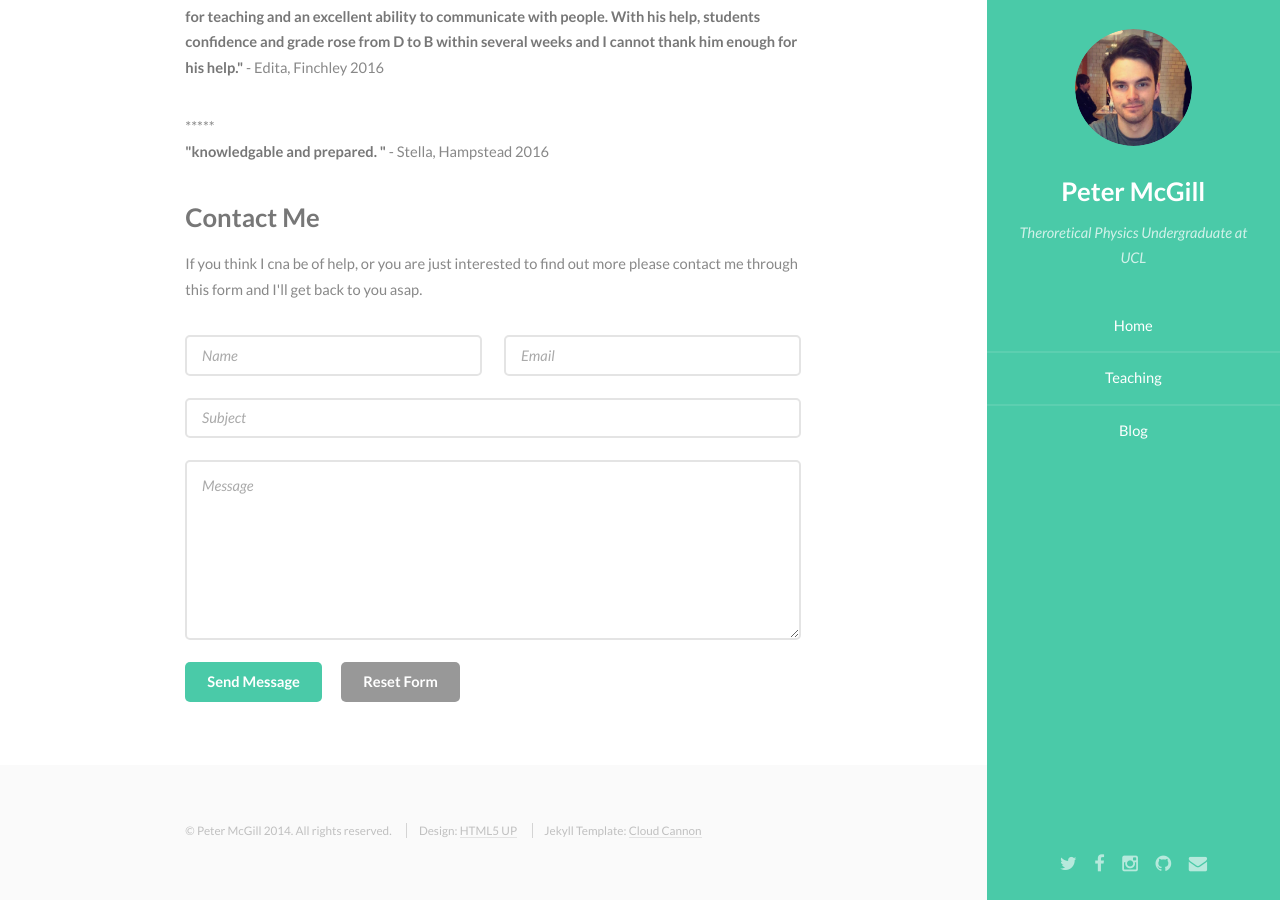
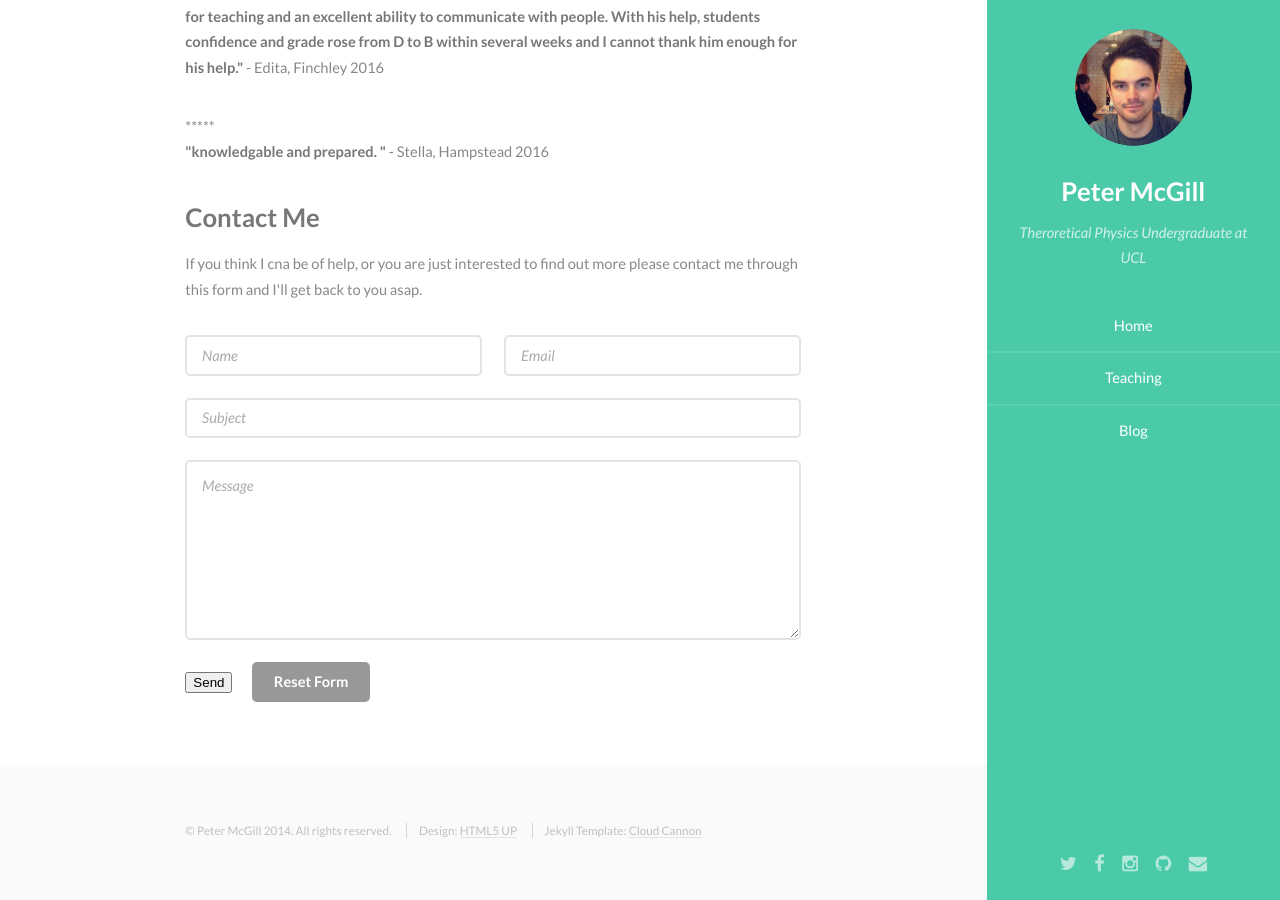
Before and after one commit to astrophpeter/website, a Jekyll site: the page built from contact/index.html, in a window 1280 px wide and 900 px high, scrolled down 922 px. Built offline with Jekyll 4.4.1, drawn with Linux system fonts in a browser that asks for light colours.

Commit message:
Update index.html

```diff
--- a/contact/index.html
+++ b/contact/index.html
@@ -41,7 +41,7 @@ layout: default
         <p>If you think I cna be of help, or you are just interested to find out more please contact me through
         this form and I'll get back to you asap.</p>
 
-        <form method="post" action="http://formspree.io/petermcgill94@gmail.com">
+        <form method="POST" action="http://formspree.io/petermcgill94@gmail.com">
             <div class="row uniform">
                 <div class="6u 12u(xsmall)"><input type="text" name="name" id="name" placeholder="Name" /></div>
                 <div class="6u 12u(xsmall)"><input type="email" name="email" id="email" placeholder="Email" /></div>
@@ -55,7 +55,7 @@ layout: default
             <div class="row uniform">
                 <div class="12u">
                     <ul class="actions">
-                        <li><input type="submit" class="special" value="Send Message" /></li>
+                        <li><button type="submit" class="special"/>Send</li>
                         <li><input type="reset" value="Reset Form" /></li>
                     </ul>
                 </div>
```
